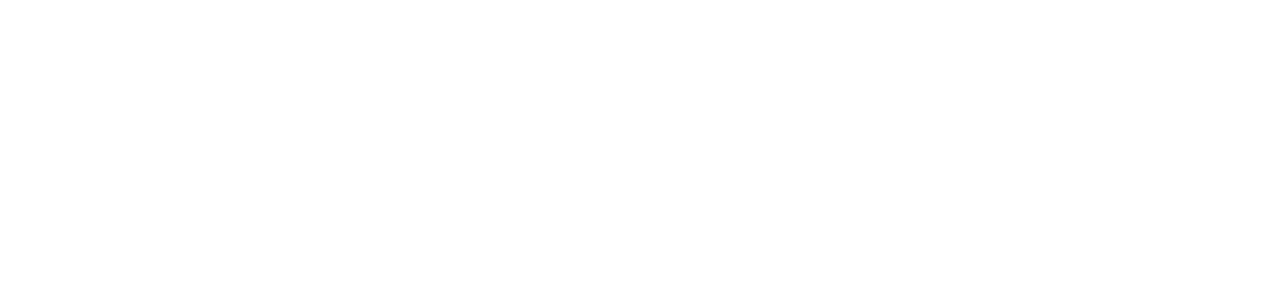
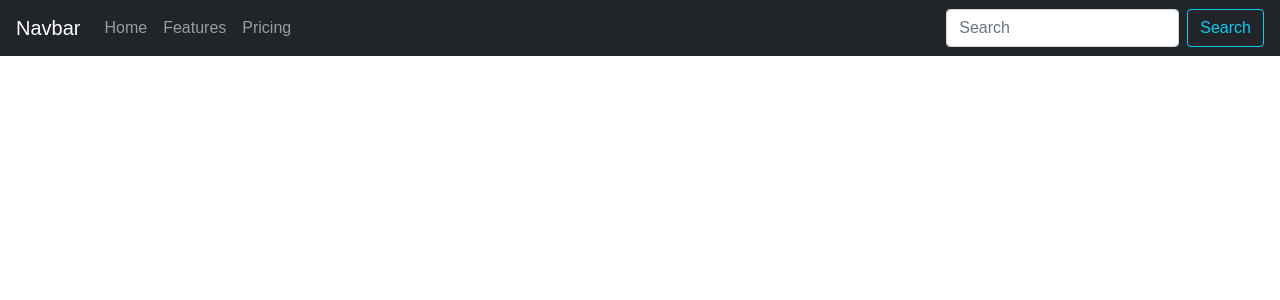
Before and after one commit to Daniel-Nijdl/WM-Y1-Capstone, a React (Create React App) app: page / in a window 1280 px wide. Shown: the top 300 px of the page. Built offline with nearby package versions, Linux system fonts and the light colour scheme.

Commit message:
Added navbar

```diff
--- a/public/index.html
+++ b/public/index.html
@@ -10,6 +10,13 @@
       content="Web site created using create-react-app"
     />
     <link rel="apple-touch-icon" href="%PUBLIC_URL%/logo192.png" />
+    <link
+    rel="stylesheet"
+    href="https://cdn.jsdelivr.net/npm/bootstrap@4.6.0/dist/css/bootstrap.min.css"
+    integrity="sha384-B0vP5xmATw1+K9KRQjQERJvTumQW0nPEzvF6L/Z6nronJ3oUOFUFpCjEUQouq2+l"
+    crossorigin="anonymous"
+  />
+
     <!--
       manifest.json provides metadata used when your web app is installed on a
       user's mobile device or desktop. See https://developers.google.com/web/fundamentals/web-app-manifest/
--- a/src/App.js
+++ b/src/App.js
@@ -1,8 +1,23 @@
 import React from 'react';
+import * as ReactBootStrap from "react-bootstrap"
+
 
 function App() {
   return (
-    <div></div>
+    <div>
+  <ReactBootStrap.Navbar bg="dark" variant="dark">
+    <ReactBootStrap.Navbar.Brand href="#home">Navbar</ReactBootStrap.Navbar.Brand>
+    <ReactBootStrap.Nav className="mr-auto">
+      <ReactBootStrap.Nav.Link href="#home">Home</ReactBootStrap.Nav.Link>
+      <ReactBootStrap.Nav.Link href="#features">Features</ReactBootStrap.Nav.Link>
+      <ReactBootStrap.Nav.Link href="#pricing">Pricing</ReactBootStrap.Nav.Link>
+    </ReactBootStrap.Nav>
+    <ReactBootStrap.Form inline>
+      <ReactBootStrap.FormControl type="text" placeholder="Search" className="mr-sm-2" />
+      <ReactBootStrap.Button variant="outline-info">Search</ReactBootStrap.Button>
+    </ReactBootStrap.Form>
+  </ReactBootStrap.Navbar>
+  </div>
   );
 }
 
--- a/src/index.js
+++ b/src/index.js
@@ -3,6 +3,7 @@
 import './css/style.css';
 import App from './App';
 import reportWebVitals from './reportWebVitals';
+import 'bootstrap/dist/css/bootstrap.min.css';
 
 ReactDOM.render(
   <React.StrictMode>
```
Also changed, not shown: src/components/Nav.jsx (added, +24 -0 lines).
